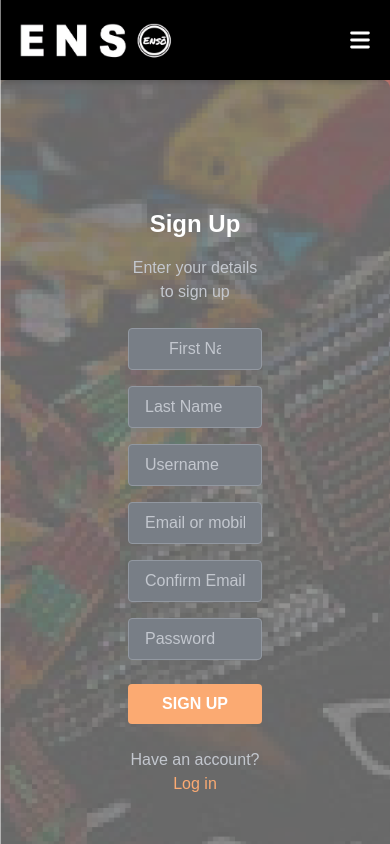
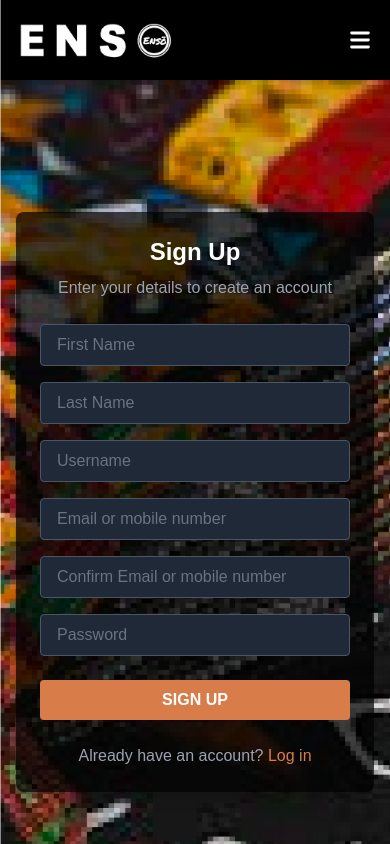
Before and after one commit to kajugadaniels/ecommerce-reactjs-frontend, a Next.js app: page /signup in a window 390 px wide. Shown: the top 844 px of the page. Built offline with nearby package versions, Linux system fonts and the light colour scheme.

Commit message:
Make responsive login

```diff
--- a/app/(user)/signup/page.tsx
+++ b/app/(user)/signup/page.tsx
@@ -1,18 +1,20 @@
 import React from 'react';
 
 const Register = () => {
-  return <div>
+  return (
     <div
-      className="h-screen flex items-center justify-center bg-cover bg-center opacity-60"
+      className="flex items-center justify-center min-h-screen p-4 bg-center bg-cover"
       style={{
         backgroundImage: "url('/products/aut_background.png')",
       }}
     >
-      <div className="bg-black bg-opacity-70 p-32 rounded-lg shadow-lg w-[800px]">
+      <div className="w-full max-w-md p-6 bg-black rounded-lg shadow-lg bg-opacity-70 sm:p-8 md:p-12">
         {/* Title */}
-        <h2 className="text-white text-2xl font-bold text-center mb-4">Sign Up</h2>
-        <p className="text-gray-400 text-center mb-6">
-          Enter your details to sign up
+        <h2 className="mb-2 text-2xl font-bold text-center text-white sm:text-3xl">
+          Sign Up
+        </h2>
+        <p className="mb-6 text-center text-gray-400">
+          Enter your details to create an account
         </p>
 
         {/* Form */}
@@ -21,77 +23,63 @@ const Register = () => {
           <input
             type="text"
             placeholder="First Name"
-            className="w-full mb-4 px-10 py-2 text-white bg-gray-800 border border-gray-600 rounded focus:outline-none focus:ring-2 focus:ring-orange-500"
+            className="w-full px-4 py-2 mb-4 text-white placeholder-gray-500 bg-gray-800 border border-gray-600 rounded focus:outline-none focus:ring-2 focus:ring-[#D87D4A]"
           />
 
           {/* Last Name */}
           <input
             type="text"
             placeholder="Last Name"
-            className="w-full mb-4 px-4 py-2 text-white bg-gray-800 border border-gray-600 rounded focus:outline-none focus:ring-2 focus:ring-orange-500"
+            className="w-full px-4 py-2 mb-4 text-white placeholder-gray-500 bg-gray-800 border border-gray-600 rounded focus:outline-none focus:ring-2 focus:ring-[#D87D4A]"
           />
 
           {/* Username */}
           <input
             type="text"
             placeholder="Username"
-            className="w-full mb-4 px-4 py-2 text-white bg-gray-800 border border-gray-600 rounded focus:outline-none focus:ring-2 focus:ring-orange-500"
+            className="w-full px-4 py-2 mb-4 text-white placeholder-gray-500 bg-gray-800 border border-gray-600 rounded focus:outline-none focus:ring-2 focus:ring-[#D87D4A]"
           />
 
           {/* Email */}
           <input
             type="email"
             placeholder="Email or mobile number"
-            className="w-full mb-4 px-4 py-2 text-white bg-gray-800 border border-gray-600 rounded focus:outline-none focus:ring-2 focus:ring-orange-500"
+            className="w-full px-4 py-2 mb-4 text-white placeholder-gray-500 bg-gray-800 border border-gray-600 rounded focus:outline-none focus:ring-2 focus:ring-[#D87D4A]"
           />
 
           {/* Confirm Email */}
           <input
             type="email"
             placeholder="Confirm Email or mobile number"
-            className="w-full mb-4 px-4 py-2 text-white bg-gray-800 border border-gray-600 rounded focus:outline-none focus:ring-2 focus:ring-orange-500"
+            className="w-full px-4 py-2 mb-4 text-white placeholder-gray-500 bg-gray-800 border border-gray-600 rounded focus:outline-none focus:ring-2 focus:ring-[#D87D4A]"
           />
 
           {/* Password */}
           <input
             type="password"
             placeholder="Password"
-            className="w-full mb-6 px-4 py-2 text-white bg-gray-800 border border-gray-600 rounded focus:outline-none focus:ring-2 focus:ring-orange-500"
+            className="w-full px-4 py-2 mb-6 text-white placeholder-gray-500 bg-gray-800 border border-gray-600 rounded focus:outline-none focus:ring-2 focus:ring-[#D87D4A]"
           />
 
           {/* Sign Up Button */}
           <button
             type="submit"
-            className="w-full bg-orange-500 text-white py-2 rounded font-semibold hover:bg-orange-600 transition duration-300"
+            className="w-full py-2 font-semibold text-white transition duration-300 bg-[#D87D4A] rounded hover:bg-[#D87D4A]"
           >
             SIGN UP
           </button>
         </form>
 
-        {/* Additional Links
-        <div className="flex justify-between items-center mt-4 text-sm text-gray-400">
-          <label className="flex items-center">
-            <input
-              type="checkbox"
-              className="mr-2 bg-gray-700 border-gray-600 focus:ring-0"
-            />
-            Remember me
-          </label>
-          <a href="#" className="text-orange-500 hover:underline">
-            Forgot password?
-          </a>
-        </div> */}
-
         {/* Login Link */}
-        <p className="text-center text-gray-400 mt-6">
-          Have an account?{" "}
-          <a href="/signin" className="text-orange-500 hover:underline">
+        <p className="mt-6 text-center text-gray-400">
+          Already have an account?{' '}
+          <a href="/signin" className="text-[#D87D4A] hover:underline">
             Log in
           </a>
         </p>
       </div>
     </div>
-  </div>;
+  );
 };
 
 export default Register;
```
